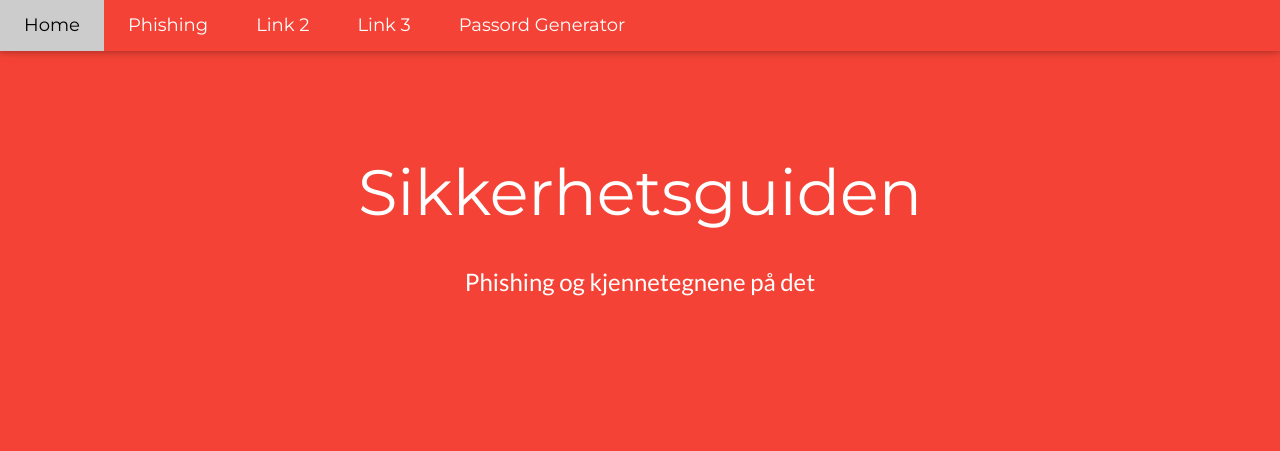
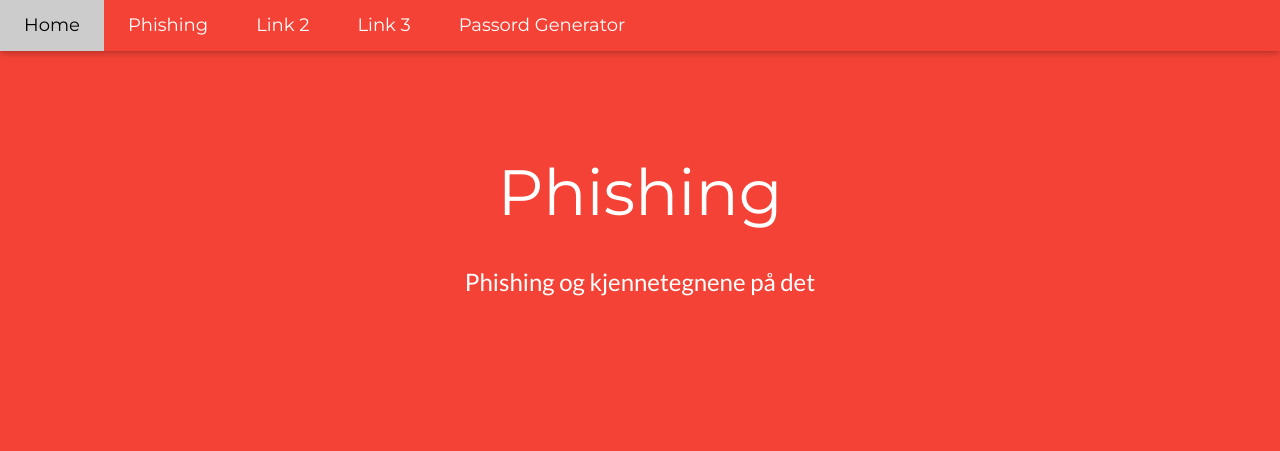
Before and after one commit to mojitoen/SP2, a Flask app: page /tips1 in a window 1280 px wide. Shown: the top 451 px of the page. Run offline with Flask 2, Linux system fonts and the light colour scheme.

Commit message:
Jeg har vært på smaking med Nøgne, men har spurt om tilbakemelding og endret et par småting for å tilrettelegge dette

```diff
--- a/templates/tips1.html
+++ b/templates/tips1.html
@@ -36,7 +36,7 @@ body,h1,h2,h3,h4,h5,h6 {font-family: "Lato", sans-serif}
 
 <!-- Header -->
 <header class="w3-container w3-red w3-center" style="padding:128px 16px">
-  <h1 class="w3-margin w3-jumbo">Sikkerhetsguiden</h1>
+  <h1 class="w3-margin w3-jumbo">Phishing</h1>
   <p class="w3-xlarge">Phishing og kjennetegnene på det</p>
 
 </header>
```
